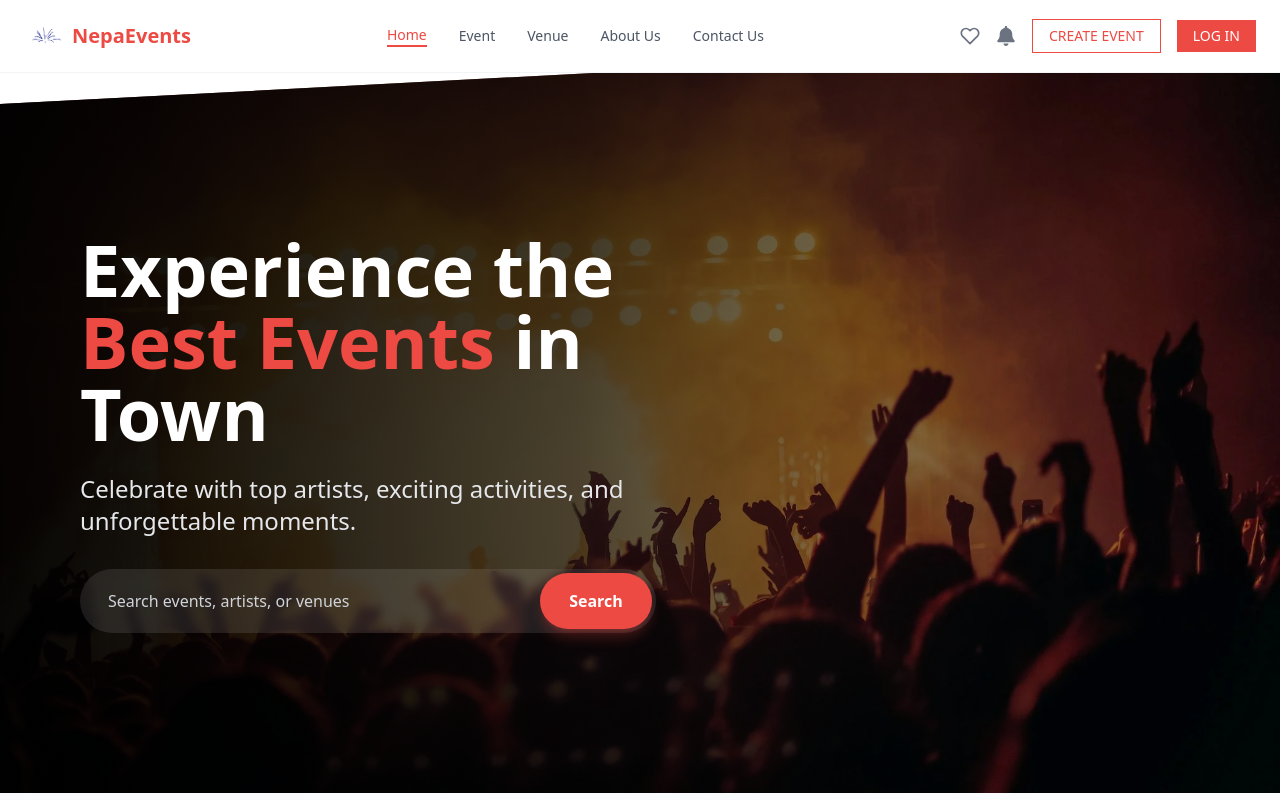
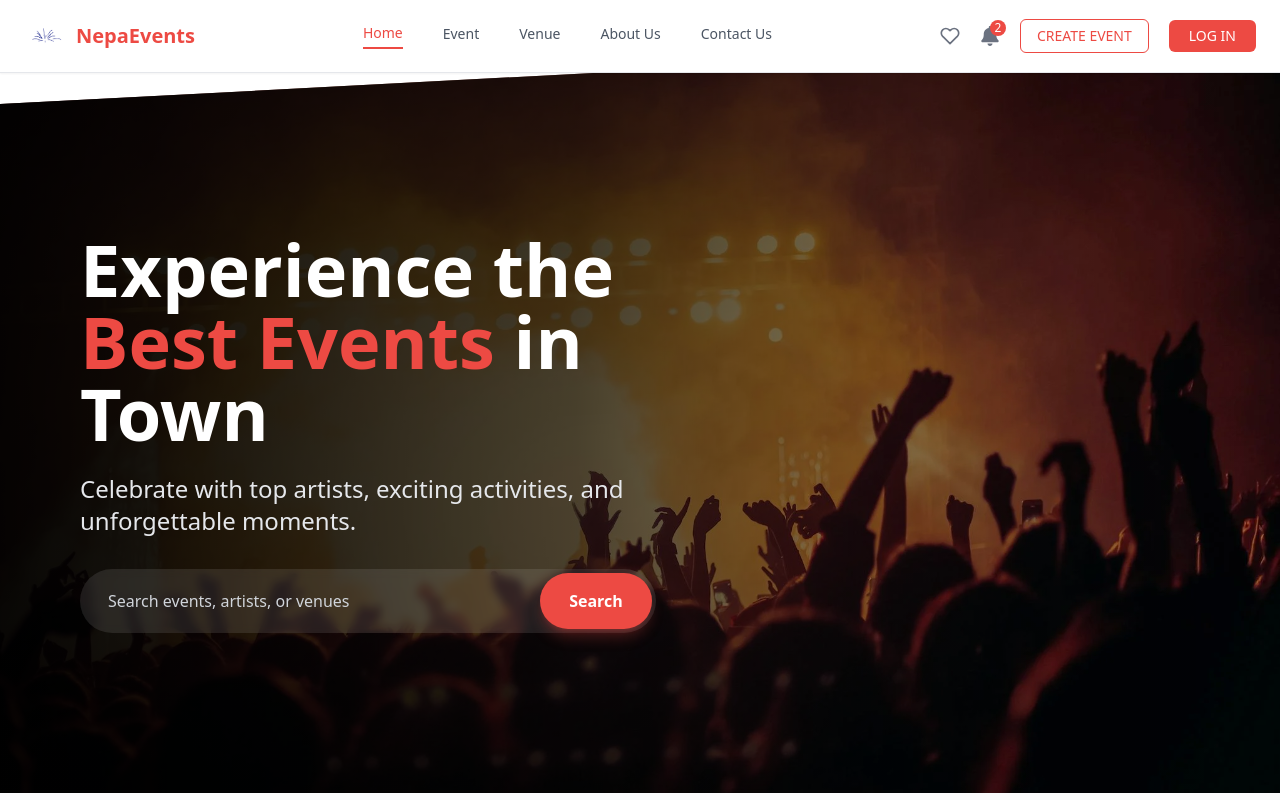
Before and after one commit to swechhyamaharjan/NepaEvents, a React (Vite) app in the folder client/: page / in a window 1280 px wide. Shown: the top 800 px of the page. Built offline with nearby package versions, Linux system fonts and the light colour scheme; no server answers.

Commit message:
Enhance NavBar component with improved layout

```diff
--- a/client/src/Components/Users/NavBar.jsx
+++ b/client/src/Components/Users/NavBar.jsx
@@ -28,24 +28,24 @@ export const NavBar = () => {
   };
 
   return (
-    <nav className="bg-white border-b border-gray-100 py-4">
+    <nav className="bg-white border-b border-gray-200 py-4 shadow-sm sticky top-0 z-50">
       <div className="max-w-7xl mx-auto px-6">
         <div className="flex justify-between items-center">
           {/* Logo */}
-          <div className="flex items-center space-x-2">
-            <img src={logo} alt="Logo" className="w-10 h-10" />
+          <div className="flex items-center space-x-3 cursor-pointer" onClick={() => navigate("/")}>
+            <img src={logo} alt="Logo" className="w-10 h-10 object-contain" />
             <h1 className="text-xl font-bold text-[#ED4A43]">NepaEvents</h1>
           </div>
 
           {/* Navigation Links */}
-          <div className="hidden md:flex space-x-8">
+          <div className="hidden md:flex space-x-10">
             {["Home", "Event", "Venue", "AboutUs", "ContactUs"].map((link) => (
               <button
                 key={link}
-                className={`text-sm font-medium ${
+                className={`text-sm font-medium transition-all duration-200 pb-1 ${
                   activeLink === link
                     ? "text-[#ED4A43] border-b-2 border-[#ED4A43]"
-                    : "text-gray-600 hover:text-[#ED4A43]"
+                    : "text-gray-600 hover:text-[#ED4A43] hover:border-b-2 hover:border-[#ED4A43]/30"
                 }`}
                 onClick={() => handleNavClick(link)}
               >
@@ -55,32 +55,49 @@ export const NavBar = () => {
           </div>
 
           {/* Action Buttons & Profile */}
-          <div className="flex items-center space-x-4">
+          <div className="flex items-center">
+
+            {/* Icons and Buttons Group */}
+            <div className="flex items-center space-x-5">
               {/* Favorite Icon */}
-            <button className="text-gray-500 hover:text-[#ED4A43]">
+              <button className="text-gray-500 hover:text-[#ED4A43] transition-colors relative">
                 <FiHeart size={20} />
+                {/* You can add a badge here if needed */}
               </button>
 
               {/* Notifications */}
-            <button className="text-gray-500 hover:text-[#ED4A43]">
+              <button className="text-gray-500 hover:text-[#ED4A43] transition-colors relative">
                 <FaBell size={20} />
+                {/* Notification badge example */}
+                <span className="absolute -top-1.5 -right-1.5 bg-[#ED4A43] text-white text-xs rounded-full h-4 w-4 flex items-center justify-center">
+                  2
+                </span>
               </button>
 
               {/* Create Event Button */}
               <button
-              className="bg-white text-[#ED4A43] border border-[#ED4A43] px-4 py-1.5 text-sm font-medium hover:bg-[#FFF5F4] transition-colors"
+                className="bg-white text-[#ED4A43] border border-[#ED4A43] px-4 py-1.5 text-sm font-medium rounded-md hover:bg-[#FFF5F4] transition-colors"
                 onClick={() => navigate("/createEvent")}
               >
                 CREATE EVENT
               </button>
 
-            {/* Login Button */}
                 <button
-              className="bg-[#ED4A43] text-white px-4 py-1.5 text-sm font-medium hover:bg-[#D43C35] transition-colors"
+                  className="bg-[#ED4A43] text-white px-5 py-1.5 text-sm font-medium rounded-md hover:bg-[#D43C35] transition-colors"
                   onClick={() => navigate("/login")}
                 >
                   LOG IN
                 </button>
+
+                {/* Welcome Message - Only shown when user is logged in */}
+            {user && (
+              <div className="mr-5 hidden md:block">
+                <span className="text-gray-700 font-medium text-md">
+                  Welcome, <span className="text-[#ED4A43]">{user.fullName || user.username || "User"}</span>
+                </span>
+              </div>
+            )}
+            </div>
           </div>
         </div>
       </div>
```
Lines whose indentation alone changed are shown as unchanged.
